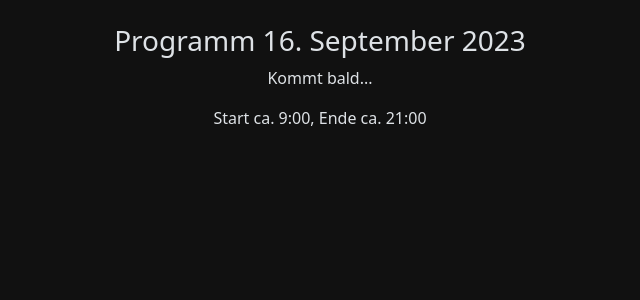
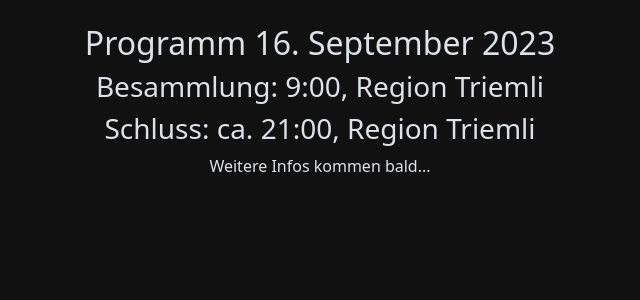
Before and after one commit to alexarnimueller/tschugger, a Flask app: template app/app/templates/infos.html in a window 1280 px wide. Shown: the part 57-357 px from the top of the page, without its empty margins (320-960 px from the left). Run offline with Flask 3, Linux system fonts and the light colour scheme; the template is opened without the code that fills it, so the values that code supplies are empty; some libraries are stand-ins or nearby versions.

Commit message:
:memo: infos

```diff
--- a/app/app/templates/infos.html
+++ b/app/app/templates/infos.html
@@ -4,9 +4,10 @@
 {% block content %}
 <div class="row">
   <div class="text-center my-4">
-    <h3>Programm 16. September 2023</h3>
-    <p>Kommt bald...</p>
-    <p>Start ca. 9:00, Ende ca. 21:00</p>
+    <h2>Programm 16. September 2023</h2>
+    <h3>Besammlung: 9:00, Region Triemli</h3>
+    <h3>Schluss: ca. 21:00, Region Triemli</h3>
+    <p>Weitere Infos kommen bald...</p>
   </div>
 </div>
 {% endblock %}
```
